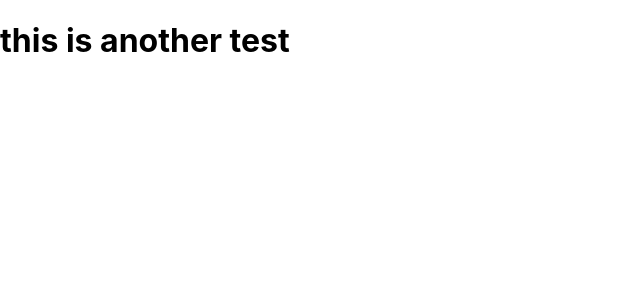
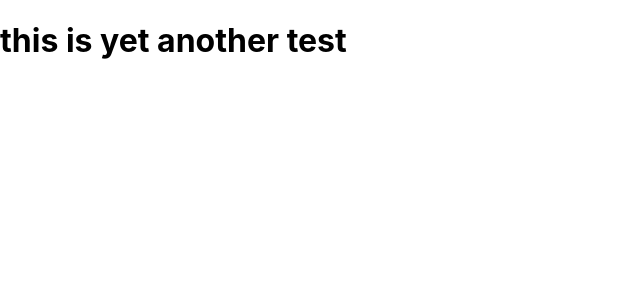
Before and after one commit to Evops007/Jammming, a React (Create React App) app: page / in a window 1280 px wide. Shown: the top 300 px of the page, without its empty margins (0-640 px from the left). Built offline with nearby package versions, Linux system fonts and the light colour scheme.

Commit message:
checking that everything is alright

```diff
--- a/src/App.js
+++ b/src/App.js
@@ -3,7 +3,7 @@ import './App.css';
 
 function App() {
   return (
-    <h1>this is another test</h1>
+    <h1>this is yet another test</h1>
   );
 }
 
```
